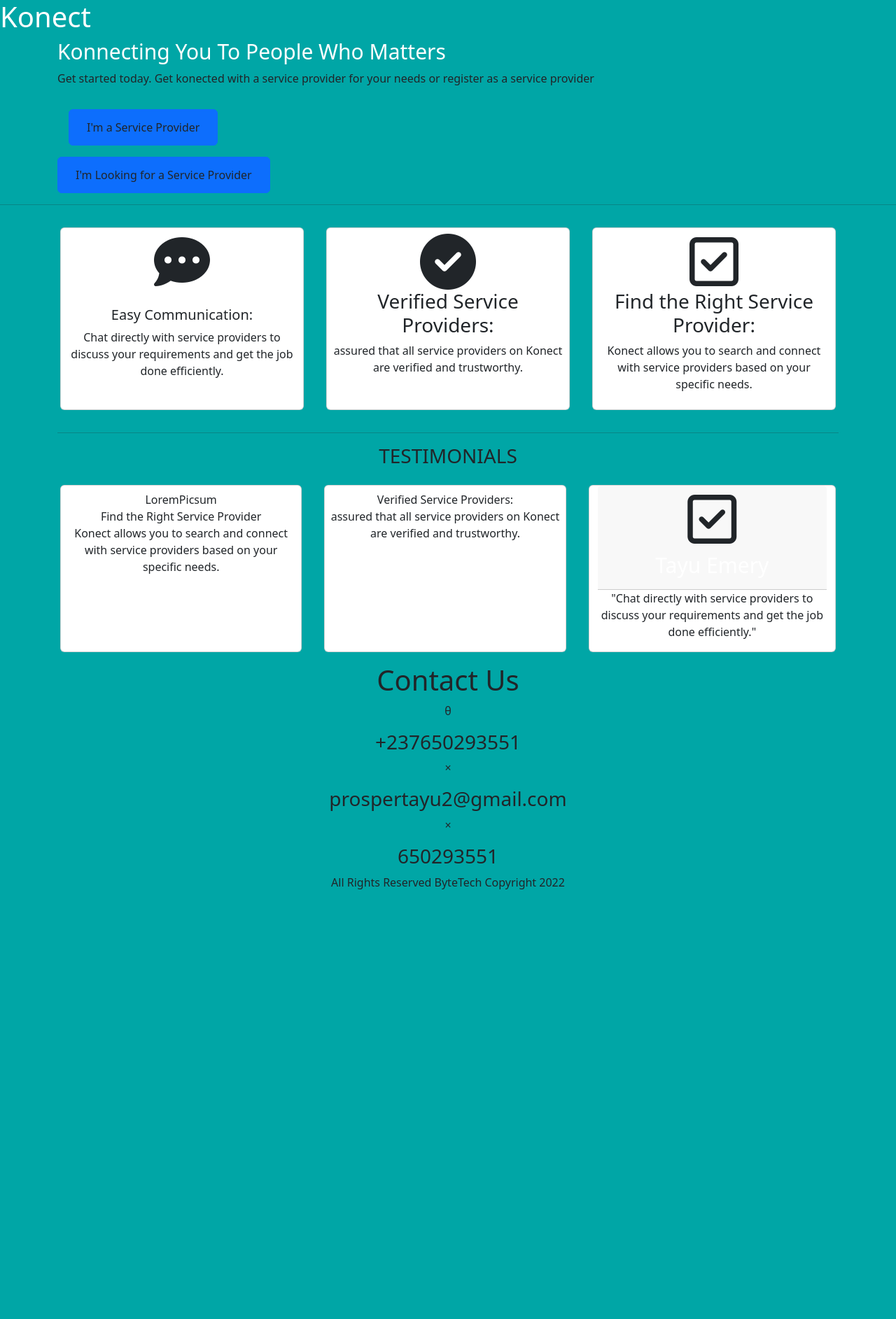
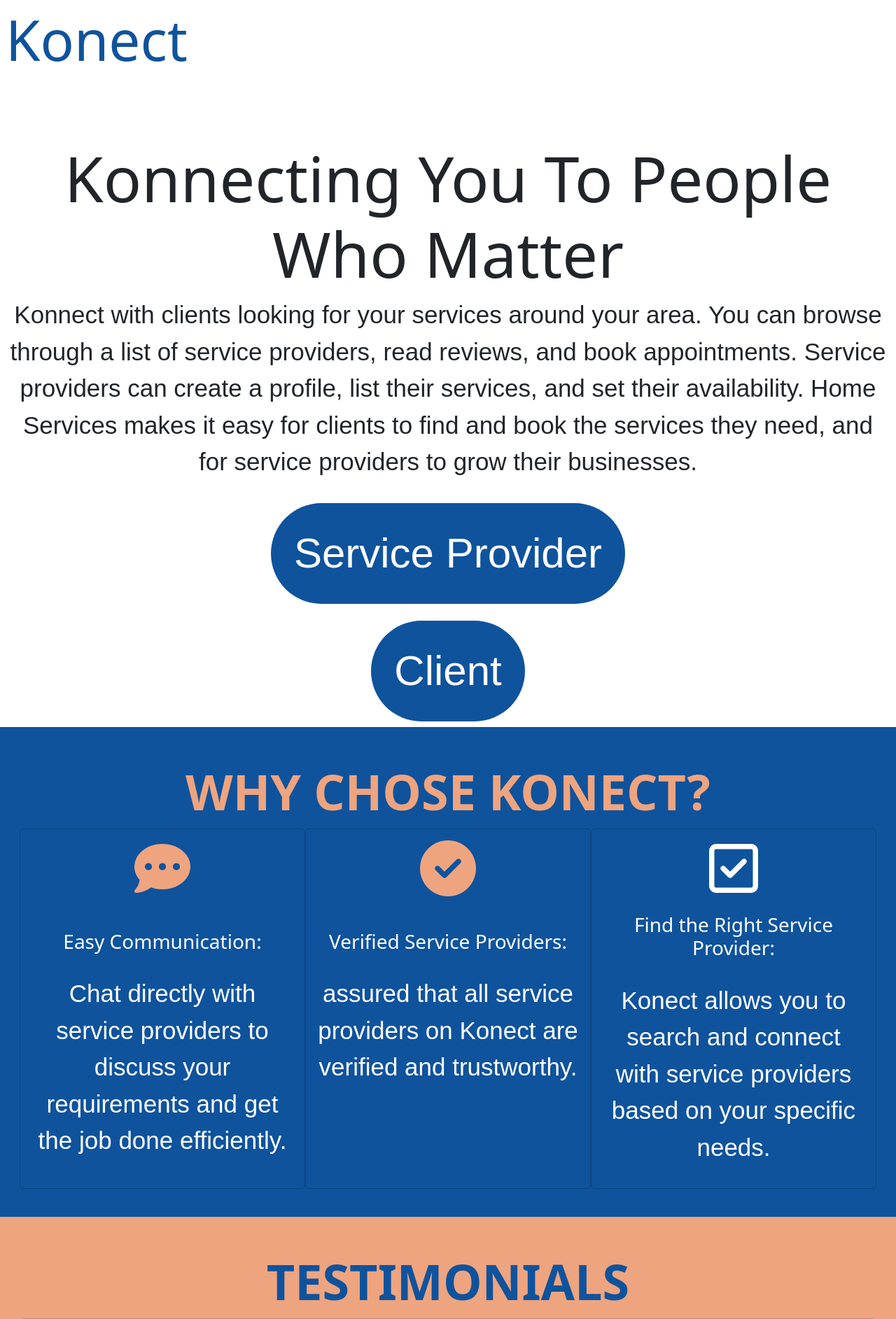
Before and after one commit to loudladdev/konect, a Flask app: page / in a window 1280 px wide. Shown: the top 1885 px of the page at 70% size. Before the commit the page ends 1271 px from the top, so only its background shows below. Run offline with Flask 3, Linux system fonts and the light colour scheme; some libraries are stand-ins or nearby versions; some web fonts are replaced.

Commit message:
index page worked on almost done but had to commit rn

```diff
--- a/website/templates/index.html
+++ b/website/templates/index.html
@@ -7,102 +7,163 @@
 <link href="https://cdn.jsdelivr.net/npm/bootstrap@5.3.1/dist/css/bootstrap.min.css" rel="stylesheet" integrity="sha384-4bw+/aepP/YC94hEpVNVgiZdgIC5+VKNBQNGCHeKRQN+PtmoHDEXuppvnDJzQIu9" crossorigin="anonymous">
 <link href="https://fonts.googleapis.com/css2?family=Ubuntu&display=swap" rel="stylesheet">
 <link rel="stylesheet" href="styles.css">
+<link href="https://fonts.googleapis.com/css2?family=REM:wght@400&display=swap" rel="stylesheet">
+<link href="https://fonts.googleapis.com/css2?family=REM:wght@300&family=Roboto+Condensed&display=swap" rel="stylesheet">
+<link href="https://fonts.googleapis.com/css2?family=Kanit&family=REM:wght@300&family=Roboto+Condensed&display=swap" rel="stylesheet">
 <style>
   body{
-    background-color: #00A6A6;
+    background-color: #ffffff;
+  }
+  p{
+      font-size: 35px;
+      font-family: 'REM', sans-serif;
   }
   nav h1 {
+    font-size: 80px;
+    color: #0F539D;
+    background-color: #ffffff;
+  }
+  .container-fluid h4{
+    color: #00000;
+    font-size: 90px;
+  }
+ .head{
+     background-color: white;
+     padding-top: 10vh;
+ }
+ button {
+     padding: 20px;
+     background-color: #0F539D;
+     border: none;
+     border-radius: 100px;
+ }
+ .btn{
+ font-family: 'REM', sans-serif;
      color: #ffffff;
+     font-size: 60px;
+ }
+ .serv {
+     background-color: #0F539D;
+     padding: 40px;
+ }
+ .serv .card{
+     background-color: transparent;
+     color: white;
+ }
+ .serv .card .title{
+     font-weight: bolder;
+ }
+ .testimonial{
+     background-color: #EEA47F;
+     padding: 40px;
+ }
 
+ .testimonial .card {
+     background: transparent;
+     color: #0F539D;
  }
-  .container h4{
-    color: #ffffff;
-    font-size: 30px;
+ .tag {
+     color: #EEA47F;
+     font-size: 70px;
+     font-weight: bolder;
+ }
+ .testimonial .tag{
+     color: #0F539D;
+ }
+ .fa-solid {
+     color: #EEA47F;
+ }
+ ul{
+ font-family: 'Kanit', sans-serif;
+  list-style-type: none;
+  font-size: 60px;
+ }
+ li .fa-solid{
+     color: #0F539D;
  }
 </style>
 </head>
 <body>
-  <nav>
+  <nav class="navbar p-2">
     <h1>Konect</h1>
   </nav>
 
-  <section class="container">
-    <h4>Konnecting You To People Who Matters</h4>
-    <p>Get started today. Get konected with a service provider for your needs
-      or register as a service provider</p>
+  <section class="container-fluid text-center head">
+      <h4>Konnecting You To People Who Matter</h4>
+    <p>Konnect with clients looking for your services around your area. You can browse through a list of service providers, read reviews, and book appointments. Service providers can create a profile, list their services, and set their availability. Home Services makes it easy for clients to find and book the services they need, and for service providers to grow their businesses.</p>
     <section id="call-to-action">
-      <button class="btn btn-primary m-3"><a href="service_provider_login.html" class="btn">I'm a Service Provider</a></button><br>
-      <button class="btn btn-primary"><a href="consumer_login.html" class="btn">I'm Looking for a Service Provider</a></button>
+      <button class="m-3"><a href="service_provider_login.html" class="btn">Service Provider</a></button><br>
+      <button class="m-2"><a href="consumer_login.html" class="btn">Client</a></button>
     </section>
   </section>
-
-<hr>
-  <div class="container text-center">
-    <div class="row">
-      <div class="card col-sm m-3 p-2">
-        <i class="fa-solid fa-comment-dots fa-5x"></i><br>
-        <span class="title"><h5>Easy Communication:</h5></span>
+  <div class="container-fluid serv text-center">
+      <center><span class="tag">WHY CHOSE KONECT?</h3></span></center>
+    <div class="row text-center">
+      <div class="card col-sm-12 col-md-12 col-lg-4 p-3">
+        <i class="fa-solid fa-comment-dots fa-5x"></i><br></br>
+        <span class="title"><h3>Easy Communication:</h3></span></br>
         <p>Chat directly with service providers
         to discuss your requirements and get the job done efficiently.</p>
       </div>
-      <div class="card col-sm m-3 p-2">
-        <i class="fa-solid fa-circle-check fa-5x"></i>
-        <span class="title"><h3>Verified Service Providers:</h3></span>
+      <div class="card col-sm-12 col-md-12 col-lg-4 p-3">
+        <i class="fa-solid fa-circle-check fa-5x"></i></br></br>
+        <span class="title"><h3>Verified Service Providers:</h3></span></br>
         <p class="desc">assured that all service providers
           on Konect are verified and trustworthy.</p>
       </div>
-      <div class="card col-sm m-3 p-2">
-        <i class="fa-regular fa-square-check fa-5x"></i>
-        <span class="title"><h3>Find the Right Service Provider:</h3></span>
+      <div class="card col-sm-12 col-md-12 col-lg-4 p-3">
+        <i class="fa-regular fa-square-check fa-5x"></i></br>
+        <span class="title"><h3>Find the Right Service Provider:</h3></span></br>
         <p class="desc">Konect allows you to search and connect with service
         providers based on your specific needs.</p>
     </div>
   </div>
+</div>
 
-
-<hr>
-
-  <section id="container">
-    <center><h3>TESTIMONIALS</h3></center>
+  <section class="container-fluid testimonial text-center">
+    <center><span class="tag">TESTIMONIALS</h3></span></center>
     <div class="row">
-       <div class="card col-sm m-3 p-2">
+       <div class="card col-ld-4">
         <span class="ic">LoremPicsum</span>Find the Right Service Provider
         <p class="desc">Konect allows you to search and connect with service
         providers based on your specific needs.</p>
       </div>
 
-      <div class="card col-sm m-3 p-2">
+      <div class="card col">
         <span class="title">Verified Service Providers:</span>
         <p class="desc">assured that all service providers
           on Konect are verified and trustworthy.</p>
       </div>
-      <div class="card col-sm m-3">
-        <div class="card-header"> <i class="fa-regular fa-square-check fa-5x"></i><h4 class="title m-2">Tayu Emery</h4>
+      <div class="card col">
+        <div class="card-header"> <i class="fa-regular fa-square-check fa-5x"></i><h4 class="m-2">Tayu Emery</h4>
         </div>
         <p>"Chat directly with service providers
         to discuss your requirements and get the job done efficiently."</p>
       </div>
     </div>
   </section>
-
-  <center><h1 class="contactusheader">Contact Us</h1></center>
-        <div class="contact">
-            <div class="instagram">
-                <p class="">&theta;</p>
-                <h3>+237650293551</h3>
+  <div class="container-fluid">
+      <div class="row cmpy"></div>
+          <div class="col cmpy">
+              <ul>
+                  <li><i class="fa-solid fa-circle-info"></i>  About Konect</li>
+                  <li><i class="fa-solid fa-circle-question"></i>FAQs</li>
+                  <li><i class="fa-solid fa-square-phone"></i>  Get In Touch</li>
+                  <li><i class="fa-solid fa-handshake-angle"></i>  Get Help</li>
+              </ol>
           </div>
-            <div class="facebook">
-                <p class="">&times</p>
-                <h3>prospertayu2@gmail.com</h3>
+          <div class="col cmpy">
+              <ul>
+                  <li><i class="fa-brands fa-facebook"></i>  Facebook</li>
+                  <li><i class="fa-brands fa-square-instagram"></i>  Instagram</li>
+                  <li> <i class="fa-brands fa-square-twitter"></i> X</li>
+              </ul>
           </div>
-            <div class="twitter">
-                <p class="">&times</p>
-                <h3>650293551</h3>
+          <div class="col cmpy">
+              <ul>
+                  <li><i class="fa-solid fa-circle-info"></i>  About Konect</li>
+              </ul>
           </div>
-        </div>
-    </div>
-    <div class="footer">
-        <center><p>All Rights Reserved ByteTech Copyright 2022</p></center>
   </div>
 </body>
 <script src="https://cdn.jsdelivr.net/npm/bootstrap@5.3.1/dist/js/bootstrap.bundle.min.js" integrity="sha384-HwwvtgBNo3bZJJLYd8oVXjrBZt8cqVSpeBNS5n7C8IVInixGAoxmnlMuBnhbgrkm" crossorigin="anonymous"></script>
```
Lines whose indentation alone changed are shown as unchanged.
